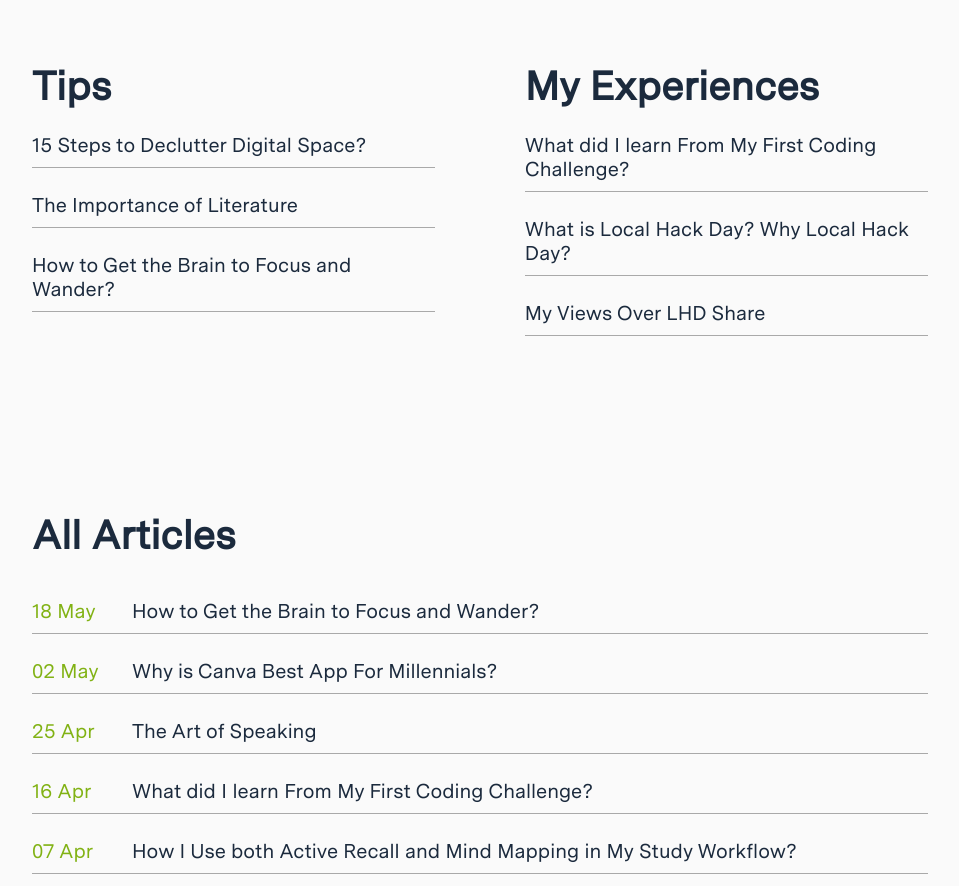
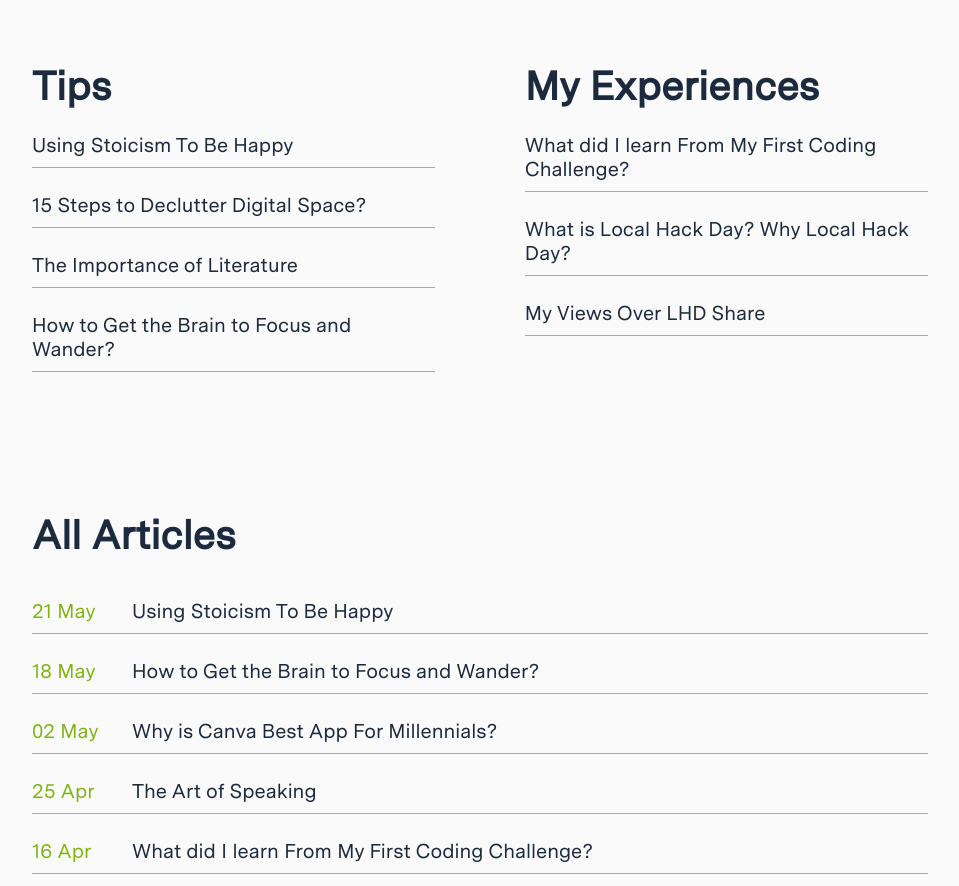
Before and after one commit to AtulACleaver/atulanand.co, a plain HTML site: page blog.html in a window 1280 px wide. Shown: the part 1220-2106 px from the top of the page, without its empty margins (160-1119 px from the left). Drawn offline with nearby package versions, Linux system fonts and the light colour scheme; a web font is replaced by a local one.

Commit message:
added my newest article

```diff
--- a/blog.html
+++ b/blog.html
@@ -120,6 +120,7 @@
             <div class="topics" id="tips">
                 <div class="heading-2"><u>Tips</u></div>
                 <ul class="article">
+                    <li class="article-heading"><a target="_blank" href="https://medium.com/p/79b34ddc3104">Using Stoicism To Be Happy</a></li>
                     <li class="article-heading"><a target="_blank" href="https://atulacleaver.medium.com/15-steps-to-declutter-digital-space-4b19dfb073be">15 Steps to Declutter Digital Space?</a></li>
                     <li class="article-heading"><a target="_blank" href="https://atulacleaver.medium.com/the-importance-of-literature-8099acb43bb">The Importance of Literature</a></li>
                     <li class="article-heading"><a target="_blank" href="https://atulacleaver.medium.com/how-to-get-the-brain-to-focus-and-wander-short-essay-8588ef70a49a">How to Get the Brain to Focus and Wander?</a></li>
@@ -138,6 +139,7 @@
     <section>
         <div class="heading-2"><u>All Articles</u></div>
         <ul class="article">
+            <li class="article-heading"><div class="date">21 May</div><a target="_blank" href="https://medium.com/p/79b34ddc3104">Using Stoicism To Be Happy</a></li>
             <li class="article-heading"><div class="date">18 May</div><a target="_blank" href="https://atulacleaver.medium.com/how-to-get-the-brain-to-focus-and-wander-short-essay-8588ef70a49a">How to Get the Brain to Focus and Wander?</a></li>
             <li class="article-heading"><div class="date">02 May</div><a target="_blank" href="https://medium.com/p/ac48dea1e4a">Why is Canva Best App For Millennials?</a></li>
             <li class="article-heading"><div class="date">25 Apr</div><a target="_blank" href="https://atulacleaver.medium.com/the-art-of-speaking-d587fea10a49">The Art of Speaking</a></li>
```
